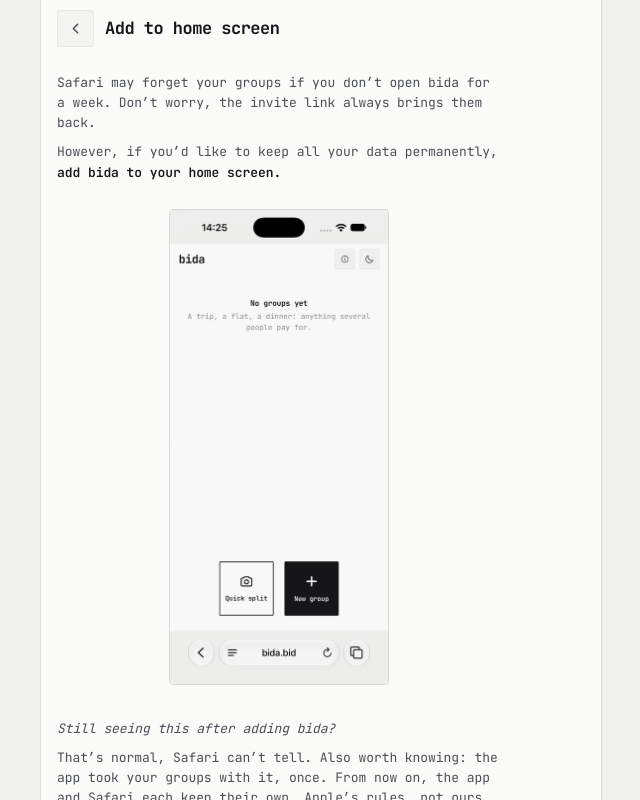
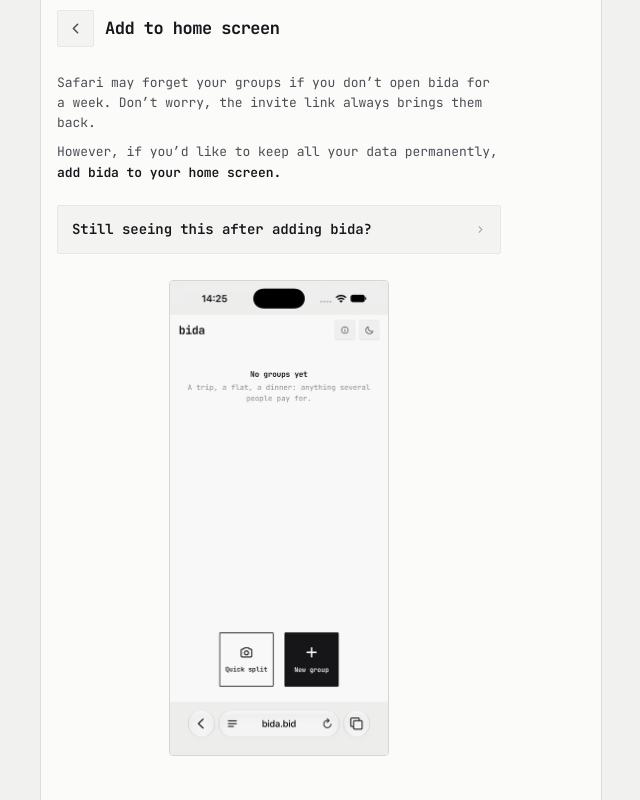
Before and after one commit to theoldg/bida, a Next.js app in the folder apps/web/: page /install in a window 1280 px wide. Shown: the whole page, without its empty margins (319-959 px from the left). Built offline with nearby package versions, Linux system fonts and the light colour scheme.

Commit message:
web: fold /install's after-adding note into a card above the clip
Co-Authored-By: Claude Opus 5 <noreply@anthropic.com>

```diff
--- a/apps/web/app/globals.css
+++ b/apps/web/app/globals.css
@@ -409,12 +409,6 @@ a { color: inherit; text-decoration: none }
 .aboutsect p { font-size: 13px; line-height: 1.55; color: var(--ink-2) }
 .aboutsect p + p { margin-top: 9px }
 .aboutsect p strong { color: var(--ink); font-weight: 600 }
-/* `/install`'s closing note (app/install/page.tsx): only the heading is
-   centred, as the one thing to remember on the way out; the paragraph under
-   it stays in the section's own left-aligned register. */
-.aboutsect.center h4 { text-align: center }
-/* `/install` borrows that register (app/install/page.tsx). Its steps are
-   numbered because they are done in order, out of the app, from memory. */
 /* The recorded walkthrough on /install: phone-shaped, so it is held to a width
    that leaves the prose beside it readable rather than filling the column. */
 .installclip { display: block; width: 220px; height: auto; margin: 4px auto 12px;
--- a/apps/web/app/install/page.tsx
+++ b/apps/web/app/install/page.tsx
@@ -4,6 +4,7 @@ import { useRouter } from "next/navigation";
 import { useEffect, useState } from "react";
 import { Blank, Body, Screen, Scroll, TopBar } from "../../components/chrome";
 import { useBrowserName, useInstallOffer } from "../../components/install";
+import { Icon } from "../../components/icons";
 import { claimIdentity, saveGroupKey } from "../../lib/db/commands";
 import { getDevice } from "../../lib/db/device";
 import { db } from "../../lib/db/dexie";
@@ -109,15 +110,14 @@ function Tutorial() {
               <p>{page.keep} <strong>{page.keepBold}</strong></p>
             </section>
             <section className="aboutsect">
+              <AlreadyAdded browser={browser} />
+            </section>
+            <section className="aboutsect">
               {/* A recording of Safari, not numbered steps: the share sheet has
                   moved between iOS versions, and a picture of it settles which
                   button is meant faster than prose can. */}
               <img className="installclip" src="/media/safari-add-to-home-screen.gif"
                 width={440} height={956} alt={page.clipAlt} />
-            </section>
-            <section className="aboutsect">
-              <p><em>{page.after.ask}</em></p>
-              <p>{page.after.answer(browser)}</p>
             </section>
           </div>
         </Scroll>
@@ -125,3 +125,22 @@ function Tutorial() {
     </Screen>
   );
 }
+
+/**
+ * For whoever added bida and still meets the banner, so it sits above the
+ * recording rather than under it; folded on every visit, since most readers
+ * haven't added it yet and the clip is what they came for.
+ */
+function AlreadyAdded({ browser }: { browser: string | undefined }) {
+  const [open, setOpen] = useState(false);
+  const { after } = copy.install.page;
+  return (
+    <div className="card">
+      <button type="button" className="nudgehead" aria-expanded={open} onClick={() => setOpen(!open)}>
+        {after.ask}
+        <Icon name="chev" size={11} className={`kvchev${open ? " on" : ""}`} />
+      </button>
+      {open ? <p style={{ marginTop: 4 }}>{after.answer(browser)}</p> : null}
+    </div>
+  );
+}
--- a/apps/web/lib/copy.ts
+++ b/apps/web/lib/copy.ts
@@ -176,7 +176,7 @@ export const copy = {
       body: (browser: string | undefined) => `${upper(browser)} may forget them.`,
       act: "Add bida to home screen",
     },
-    /** `/install`: why, the recording, then how the group gets in. */
+    /** `/install`: why, the folded after-note, then the recording. */
     page: {
       title: "Add to home screen",
       why: (browser: string | undefined) =>
```
Also changed, not shown: 1 other file (tests, documents, lock files or other folders).
